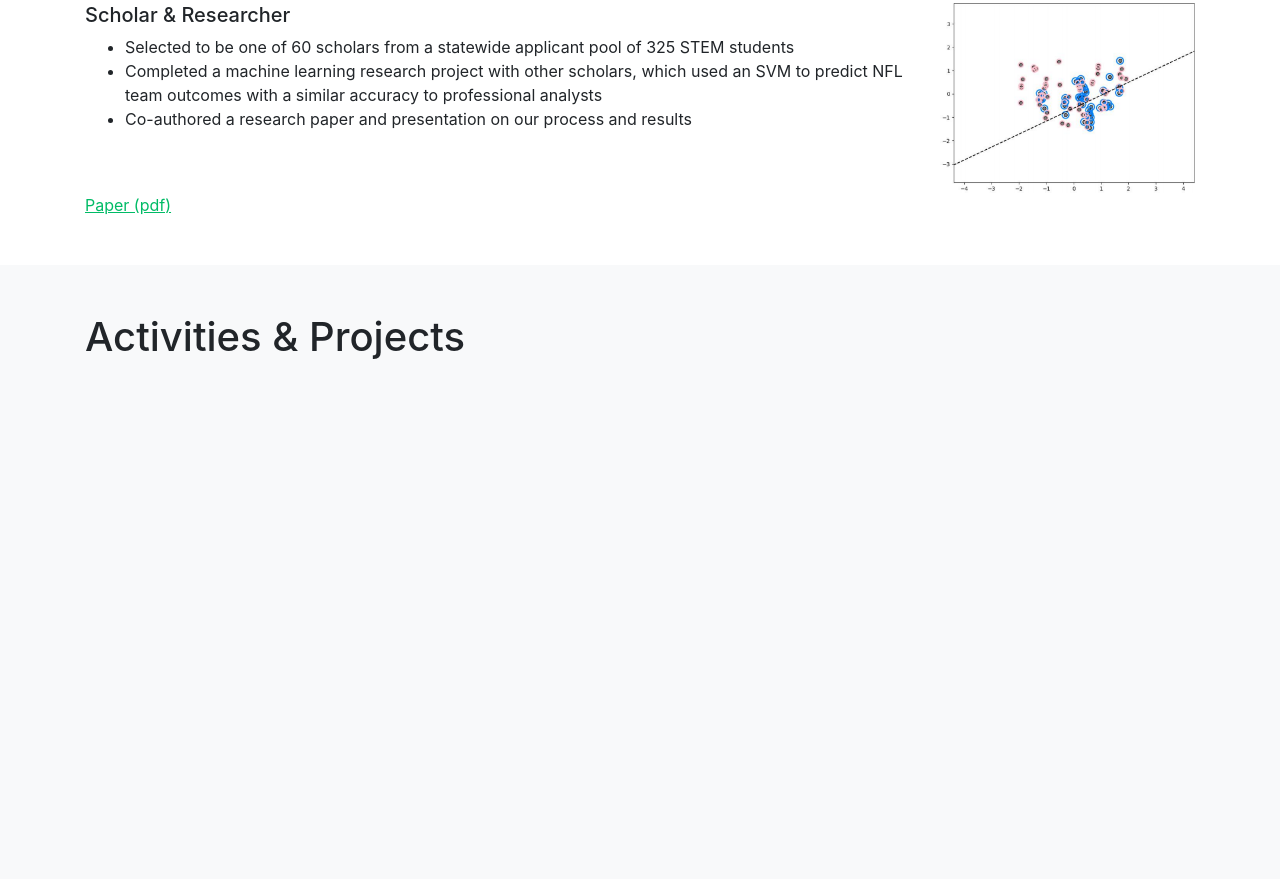
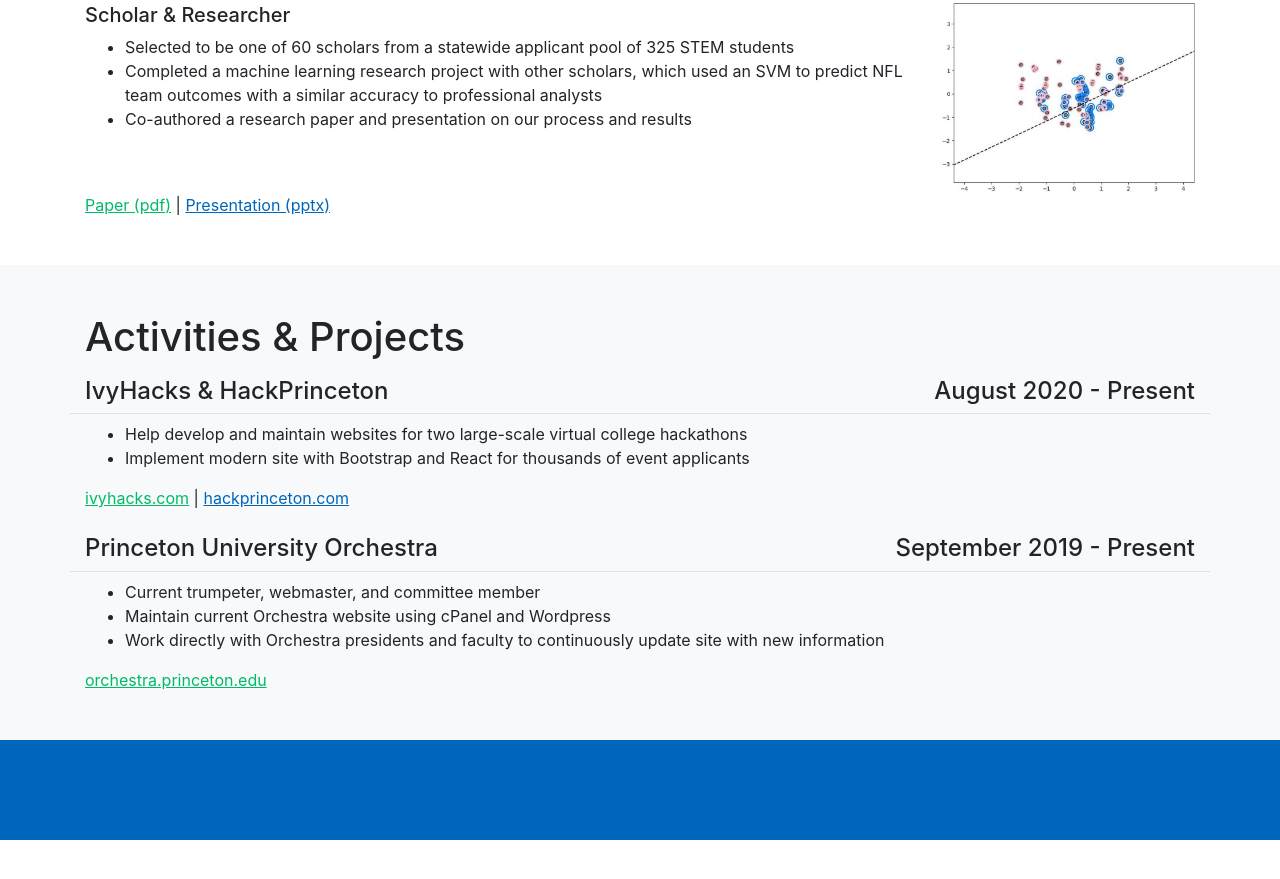
Before and after one commit to devonulrich/portfolio, a website built with webpack: page src/index.html in a window 1280 px wide. Shown: the part 1615-2494 px from the top of the page. After the commit the page ends 2455 px from the top, so only its background shows below. Built offline with nearby package versions, Linux system fonts and the light colour scheme.

Commit message:
Added basic layout for activities & projects
Might change though -- maybe group into hackathons, music,
competitive programming, personal projects, other?

```diff
--- a/src/index.css
+++ b/src/index.css
@@ -67,10 +67,6 @@ hr {
     text-decoration: none;
 }
 
-#pton-icon {
-    width: 1em;
-}
-
 a {
     color: #00bb66;
 }
@@ -79,6 +75,14 @@ a:hover {
     color: #00bb66;
 }
 
+.a-blue {
+    color: #0066bb;
+}
+
+.a-blue:hover {
+    color: #0066bb;
+}
+
 #footer {
     padding: 50px;
     margin: 0px;
--- a/src/index.html
+++ b/src/index.html
@@ -225,13 +225,75 @@
           <a href="https://www.drew.edu/governors-school/wp-content/uploads/sites/53/2018/10/Team9.pdf">
             <u>Paper (pdf)</u>
           </a>
+          |
+          <a href="https://www.drew.edu/governors-school/wp-content/uploads/sites/53/2018/10/Team9.pptx" class="a-blue">
+            <u>Presentation (pptx)</u>
+          </a>
         </div>
       </div>
     </div>
 
-    <div class="bg-light vh-100 py-5" id="activities">
+    <div class="bg-light py-5" id="activities">
       <div class="container">
-        <h1>Activities & Projects</h1>
+        <h1 class="mb-3">Activities & Projects</h1>
+        <div class="row border-bottom">
+          <div class="col-md">
+            <h4>IvyHacks & HackPrinceton</h4>
+          </div>
+          <div class="col-md-6">
+            <h4 class="text-right d-none d-md-block">
+              August 2020 - Present
+            </h4>
+            <h5 class="d-block d-md-none">
+              August 2020 - Present
+            </h5>
+          </div>
+        </div>
+        <div class="row mt-2">
+          <div class="col">
+            <ul>
+              <li>Help develop and maintain websites for two large-scale virtual college
+                hackathons</li>
+              <li>Implement modern site with Bootstrap and React for thousands of event
+                applicants</li>
+            </ul>
+          </div>
+          <div class="col-12">
+            <a href="https://ivyhacks.com/"><u>ivyhacks.com</u></a>
+            |
+            <a href="https://www.hackprinceton.com/" class="a-blue">
+              <u>hackprinceton.com</u>
+            </a>
+          </div>
+        </div>
+
+        <div class="row mt-4 border-bottom">
+          <div class="col-md">
+            <h4>Princeton University Orchestra</h4>
+          </div>
+          <div class="col-md-6">
+            <h4 class="text-right d-none d-md-block">
+              September 2019 - Present
+            </h4>
+            <h5 class="d-block d-md-none">
+              September 2019 - Present
+            </h5>
+          </div>
+        </div>
+        <div class="row mt-2">
+          <div class="col">
+            <ul>
+              <li>Current trumpeter, webmaster, and committee member</li>
+              <li>Maintain current Orchestra website using cPanel and Wordpress</li>
+              <li>Work directly with Orchestra presidents and faculty to continuously
+                update site with new information</li>
+            </ul>
+          </div>
+          <div class="col-12">
+            <a href="https://orchestra.princeton.edu/"><u>orchestra.princeton.edu</u></a>
+          </div>
+        </div>
+
       </div>
     </div>
 
```
